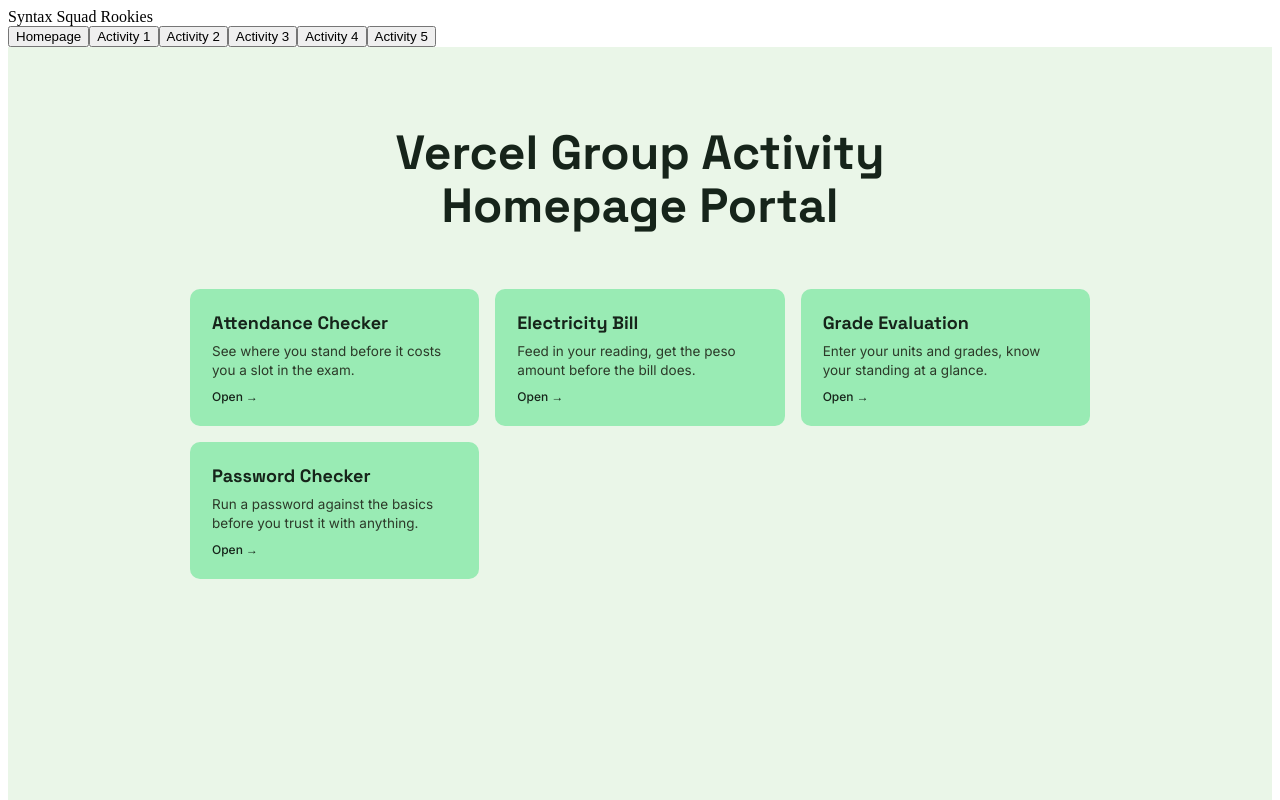
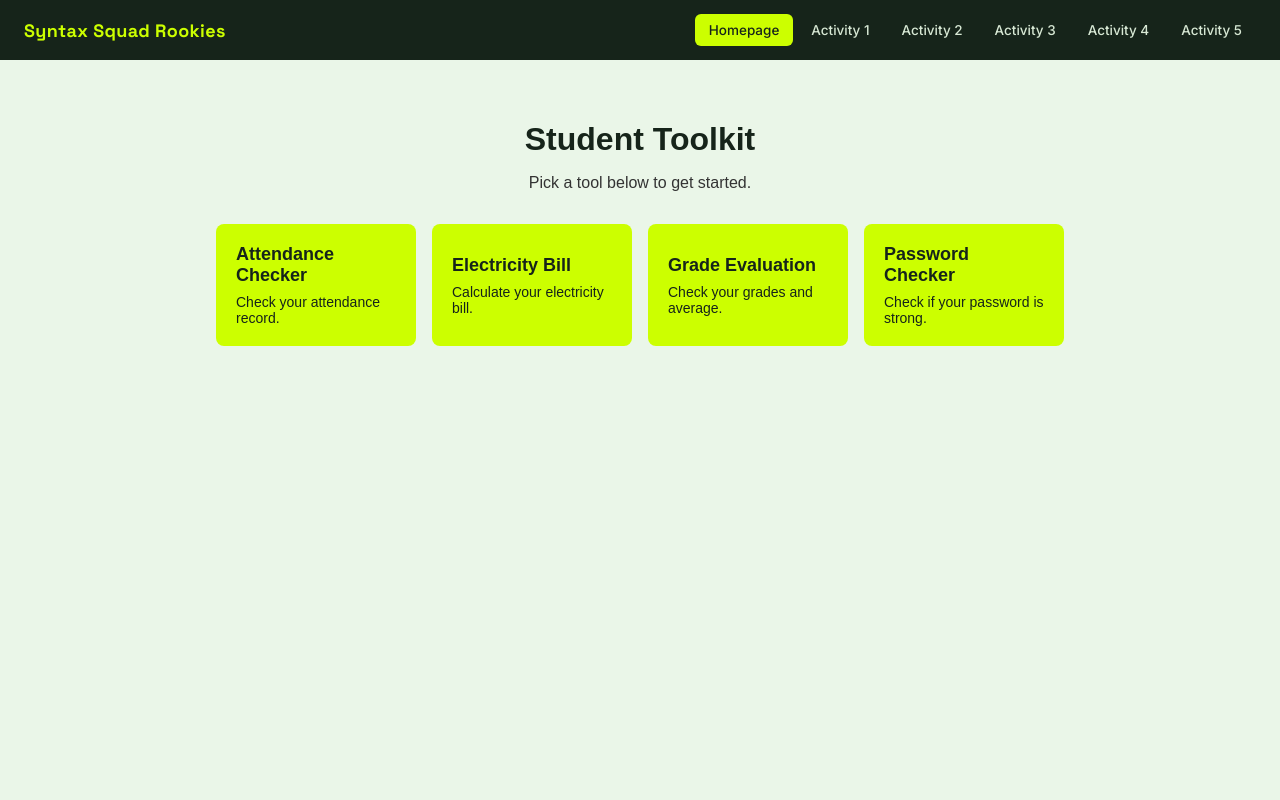
Before and after one commit to Cymieus/Group-Project-Vercel, a React (Vite) app: page / in a window 1280 px wide. Shown: the top 800 px of the page. Built offline with nearby package versions, Linux system fonts and the light colour scheme.

Commit message:
Homepage

```diff
--- a/src/App.css
+++ b/src/App.css
@@ -1 +1,64 @@
-/* tinanggal ko muna */
+@import url('https://fonts.googleapis.com/css2?family=Space+Grotesk:wght@700&family=Inter:wght@500&display=swap');
+
+* {
+	box-sizing: border-box;
+}
+
+body {
+	margin: 0;
+}
+
+.topnav {
+	background: #16241a;
+	padding: 14px 24px;
+	display: flex;
+	align-items: center;
+	justify-content: space-between;
+	flex-wrap: wrap;
+	gap: 12px;
+	position: sticky;
+	top: 0;
+	z-index: 10;
+}
+
+.topnav-brand {
+	font-family: 'Space Grotesk', sans-serif;
+	font-weight: 700;
+	font-size: 18px;
+	color: #ccff00;
+	letter-spacing: 0.02em;
+}
+
+.topnav-links {
+	display: flex;
+	gap: 4px;
+	flex-wrap: wrap;
+}
+
+.topnav-link {
+	font-family: 'Inter', sans-serif;
+	font-weight: 500;
+	font-size: 13.5px;
+	color: #d7e8d4;
+	background: transparent;
+	border: none;
+	padding: 8px 14px;
+	border-radius: 6px;
+	cursor: pointer;
+	transition: background 0.15s ease, color 0.15s ease;
+}
+
+.topnav-link:hover {
+	background: #22331f;
+	color: #ffffff;
+}
+
+.topnav-link:focus-visible {
+	outline: 2px solid #ccff00;
+	outline-offset: 1px;
+}
+
+.topnav-link.is-active {
+	background: #ccff00;
+	color: #16241a;
+}
--- a/src/pages/Homepage.jsx
+++ b/src/pages/Homepage.jsx
@@ -1,151 +1,83 @@
-const tools = [
-	{
-		key: 'attendance',
-		name: 'Attendance Checker',
-		desc: 'See where you stand before it costs you a slot in the exam.',
-	},
-	{
-		key: 'electricity',
-		name: 'Electricity Bill',
-		desc: 'Feed in your reading, get the peso amount before the bill does.',
-	},
-	{
-		key: 'grades',
-		name: 'Grade Evaluation',
-		desc: 'Enter your units and grades, know your standing at a glance.',
-	},
-	{
-		key: 'password',
-		name: 'Password Checker',
-		desc: 'Run a password against the basics before you trust it with anything.',
-	},
-]
-
-const styles = `
-@import url('https://fonts.googleapis.com/css2?family=Space+Grotesk:wght@500;700&family=Inter:wght@400;500&display=swap');
-
+function Homepage({ onNavigate }) {
+	return (
+		<div className="homepage">
+			<style>{`
 				.homepage {
-	background: #eaf6e8;
-	color: #16241a;
+					background-color: #eaf6e8;
 					min-height: 100vh;
-	padding: 64px 24px 96px;
-	font-family: 'Inter', sans-serif;
+					padding: 40px;
+					text-align: center;
+					font-family: Arial, sans-serif;
 				}
 
-.hero {
-	max-width: 640px;
-	margin: 0 auto 56px;
-	text-align: center;
+				.homepage h1 {
+					color: #16241a;
+					margin-bottom: 8px;
 				}
 
-.eyebrow {
-	font-family: 'Inter', sans-serif;
-	font-weight: 500;
-	font-size: 12px;
-	letter-spacing: 0.18em;
-	color: #4b7a4a;
+				.homepage p {
+					color: #333333;
+					margin-bottom: 32px;
 				}
 
-.hero h1 {
-	font-family: 'Space Grotesk', sans-serif;
-	font-weight: 700;
-	font-size: clamp(32px, 5vw, 48px);
-	line-height: 1.1;
-	margin: 16px 0 20px;
-}
-
-.hero-sub {
-	color: #4c5f4a;
-	font-size: 16px;
-	line-height: 1.5;
-	max-width: 460px;
-	margin: 0 auto;
-}
-
-.grid {
-	display: grid;
-	grid-template-columns: repeat(auto-fit, minmax(240px, 1fr));
+				.card-list {
+					display: flex;
+					flex-wrap: wrap;
+					justify-content: center;
 					gap: 16px;
-	max-width: 900px;
-	margin: 0 auto;
 				}
 
 				.card {
-	background: #99ebb4;
+					background-color: #ccff00;
 					border: none;
-	border-radius: 10px;
-	padding: 22px;
+					border-radius: 8px;
+					padding: 20px;
+					width: 200px;
+					cursor: pointer;
 					text-align: left;
-	cursor: pointer;
-	color: #16241a;
-	font-family: inherit;
-	transition: transform 0.15s ease, box-shadow 0.15s ease;
-	display: flex;
-	flex-direction: column;
-	gap: 8px;
-}
-
-.card:hover,
-.card:focus-visible {
-	transform: translateY(-2px);
-	box-shadow: 0 0 0 3px #16241a;
-	outline: none;
 				}
 
 				.card h2 {
-	font-family: 'Space Grotesk', sans-serif;
 					font-size: 18px;
-	font-weight: 700;
-	margin: 0;
+					margin: 0 0 8px 0;
+					color: #16241a;
 				}
 
 				.card p {
-	font-size: 13.5px;
-	color: #2c3a29;
-	line-height: 1.45;
+					font-size: 14px;
 					margin: 0;
-	flex-grow: 1;
-}
-
-.enter {
-	font-family: 'Inter', sans-serif;
-	font-weight: 500;
-	font-size: 12px;
 					color: #16241a;
 				}
 
-@media (prefers-reduced-motion: reduce) {
-	.card {
-		transition: none;
+				.card:hover {
+					background-color: #b8e600;
 				}
-}
-`
+			`}</style>
 
-function Homepage({ onNavigate }) {
-	return (
-		<div className="homepage">
-			<style>{styles}</style>
+			<h1>Student Toolkit</h1>
+			<p>Pick a tool below to get started.</p>
 
-			<section className="hero">
-				<h1>
-					Vercel Group Activity
-					<br />
-					Homepage Portal
-				</h1>
-				<p className="hero-sub">
+			<div className="card-list">
+				<button className="card" onClick={() => onNavigate('attendance')}>
+					<h2>Attendance Checker</h2>
+					<p>Check your attendance record.</p>
+				</button>
 
-				</p>
-			</section>
+				<button className="card" onClick={() => onNavigate('electricity')}>
+					<h2>Electricity Bill</h2>
+					<p>Calculate your electricity bill.</p>
+				</button>
 
-			<section className="grid">
-				{tools.map(({ key, name, desc }) => (
-					<button key={key} className="card" onClick={() => onNavigate(key)}>
-						<h2>{name}</h2>
-						<p>{desc}</p>
-						<span className="enter">Open →</span>
+				<button className="card" onClick={() => onNavigate('grades')}>
+					<h2>Grade Evaluation</h2>
+					<p>Check your grades and average.</p>
 				</button>
-				))}
-			</section>
+
+				<button className="card" onClick={() => onNavigate('password')}>
+					<h2>Password Checker</h2>
+					<p>Check if your password is strong.</p>
+				</button>
+			</div>
 		</div>
 	)
 }
```
Lines whose indentation alone changed are shown as unchanged.
